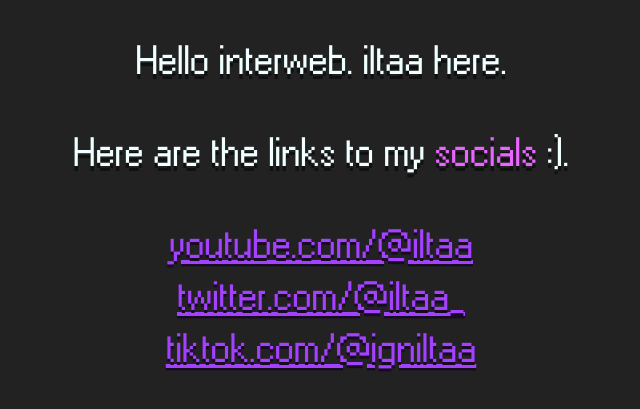
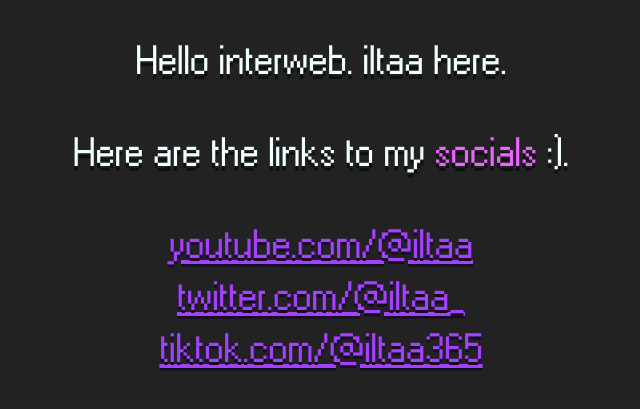
Before and after one commit to iltaa/socials, a plain HTML site: page index.html in a window 1280 px wide. Shown: the part 375-784 px from the top of the page, without its empty margins (319-959 px from the left). Drawn offline with Linux system fonts and the light colour scheme.

Commit message:
changed tiktok url

```diff
--- a/index.html
+++ b/index.html
@@ -13,6 +13,6 @@
     <p>Here are the links to my <span id="socials">socials</span> :).</p>
     <a href="https://www.youtube.com/@iltaa">youtube.com/@iltaa</a>
     <a href="https://x.com/@iltaa_">twitter.com/@iltaa_</a>
-    <a href="https://tiktok.com/@igniltaa">tiktok.com/@igniltaa</a>
+    <a href="https://tiktok.com/@iltaa365">tiktok.com/@iltaa365</a>
 </body>
 </html>
```
